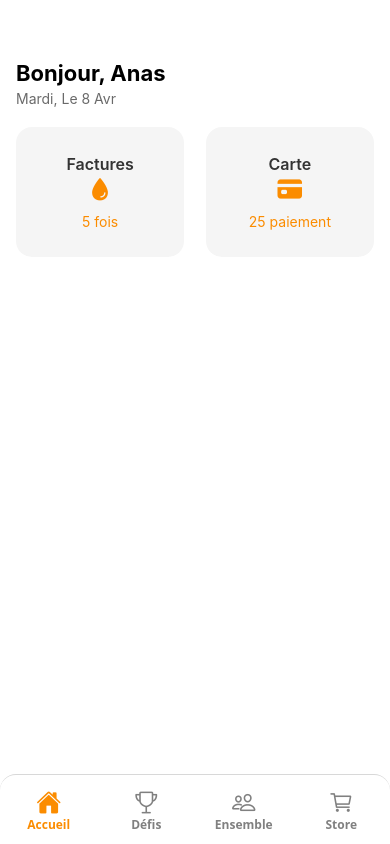
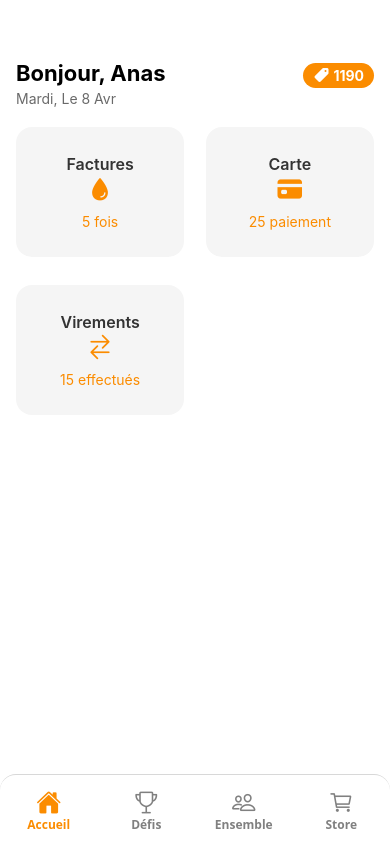
Before and after one commit to OussamaHm12/gamification-frontend, a React Native app: screen /Accueil in a window 390 px wide. Built offline with nearby package versions, Linux system fonts and the light colour scheme.

Commit message:
finalizing

```diff
--- a/navigation/RootNavigator.tsx
+++ b/navigation/RootNavigator.tsx
@@ -5,7 +5,6 @@ import { createNativeStackNavigator } from '@react-navigation/native-stack';
 import TabNavigator from './TabNavigator';
 import FacturesScreen from '../screens/FacturesScreen';
 import VirementsScreen from '../screens/VirementsScreen';
-import ConfirmPurchaseScreen from '../screens/ConfirmPurchaseScreen';
 
 
 export type RootStackParamList = {
@@ -24,7 +23,6 @@ const RootNavigator = () => {
       <Stack.Screen name="Root" component={TabNavigator} />
       <Stack.Screen name="Factures" component={FacturesScreen} />
       <Stack.Screen name="Virements" component={VirementsScreen} />
-      <Stack.Screen name="ConfirmPurchase" component={ConfirmPurchaseScreen} options={{ headerShown: false }}/>
     </Stack.Navigator>
   );
 };
--- a/screens/ConfirmPurchaseScreen.tsx
+++ /dev/null
@@ -1,142 +0,0 @@
-import React from 'react';
-import {
-  View,
-  Text,
-  StyleSheet,
-  Image,
-  FlatList,
-  TouchableOpacity,
-  Alert,
-} from 'react-native';
-import { useRoute, useNavigation } from '@react-navigation/native';
-
-type SelectedItem = {
-  id: string;
-  name: string;
-  points: number;
-  icon: any;
-};
-
-const ConfirmPurchaseScreen = () => {
-  const navigation = useNavigation();
-  const route = useRoute();
-  const { selectedItems } = (route as { params: { selectedItems: SelectedItem[] } }).params;
-
-  const totalPoints = selectedItems.reduce((sum: number, item) => sum + item.points, 0);
-
-  const handleConfirm = () => {
-    Alert.alert('Achat confirmé', 'Votre sélection a bien été validée ✅', [
-      { text: 'OK', onPress: () => navigation.goBack() },
-    ]);
-  };
-
-  const handleCancel = () => {
-    navigation.goBack();
-  };
-
-  return (
-    <View style={styles.container}>
-      <Text style={styles.title}>Confirmation d’achat</Text>
-
-      <FlatList
-        data={selectedItems}
-        keyExtractor={(item) => item.id}
-        contentContainerStyle={{ paddingBottom: 20 }}
-        renderItem={({ item }) => (
-          <View style={styles.itemCard}>
-            <Image source={item.icon} style={styles.icon} />
-            <View style={{ flex: 1, marginLeft: 12 }}>
-              <Text style={styles.itemName}>{item.name}</Text>
-              <Text style={styles.points}>{item.points.toLocaleString()} pts</Text>
-            </View>
-          </View>
-        )}
-      />
-
-      <View style={styles.footer}>
-        <Text style={styles.totalText}>Total : {totalPoints.toLocaleString()} pts</Text>
-        <View style={styles.buttons}>
-          <TouchableOpacity onPress={handleCancel} style={styles.cancelButton}>
-            <Text style={styles.cancelText}>Annuler</Text>
-          </TouchableOpacity>
-          <TouchableOpacity onPress={handleConfirm} style={styles.confirmButton}>
-            <Text style={styles.confirmText}>Valider</Text>
-          </TouchableOpacity>
-        </View>
-      </View>
-    </View>
-  );
-};
-
-export default ConfirmPurchaseScreen;
-
-const styles = StyleSheet.create({
-  container: {
-    flex: 1,
-    backgroundColor: '#F9F5F1',
-    paddingHorizontal: 20,
-    paddingTop: 60,
-  },
-  title: {
-    fontSize: 20,
-    fontWeight: 'bold',
-    marginBottom: 20,
-    textAlign: 'center',
-  },
-  itemCard: {
-    flexDirection: 'row',
-    backgroundColor: '#fff',
-    padding: 14,
-    borderRadius: 12,
-    alignItems: 'center',
-    marginBottom: 12,
-    elevation: 2,
-  },
-  icon: {
-    width: 48,
-    height: 48,
-  },
-  itemName: {
-    fontSize: 16,
-    fontWeight: '600',
-  },
-  points: {
-    fontSize: 14,
-    color: '#FB8C00',
-    marginTop: 4,
-  },
-  footer: {
-    marginTop: 20,
-    alignItems: 'center',
-  },
-  totalText: {
-    fontSize: 16,
-    fontWeight: 'bold',
-    marginBottom: 16,
-  },
-  buttons: {
-    flexDirection: 'row',
-    gap: 12,
-  },
-  confirmButton: {
-    backgroundColor: '#FB8C00',
-    paddingVertical: 10,
-    paddingHorizontal: 20,
-    borderRadius: 10,
-  },
-  confirmText: {
-    color: '#fff',
-    fontWeight: '600',
-    fontSize: 16,
-  },
-  cancelButton: {
-    backgroundColor: '#ddd',
-    paddingVertical: 10,
-    paddingHorizontal: 20,
-    borderRadius: 10,
-  },
-  cancelText: {
-    fontSize: 16,
-    fontWeight: '500',
-  },
-});
--- a/screens/HomeScreen.tsx
+++ b/screens/HomeScreen.tsx
@@ -1,13 +1,14 @@
-// ✅ screens/HomeScreen.tsx
 import React from 'react';
-import { View, Text, StyleSheet, ScrollView } from 'react-native';
+import { View, Text, StyleSheet, ScrollView, Image } from 'react-native';
 import ActivityCard from '../components/ActivityCard';
 import { useNavigation } from '@react-navigation/native';
 import { NativeStackNavigationProp } from '@react-navigation/native-stack';
 import { RootStackParamList } from '../navigation/RootNavigator';
+import { Ionicons } from '@expo/vector-icons';
 
 const HomeScreen = () => {
   const navigation = useNavigation() as NativeStackNavigationProp<RootStackParamList>;
+
   const today = new Date();
   const dayNames = ['Dimanche', 'Lundi', 'Mardi', 'Mercredi', 'Jeudi', 'Vendredi', 'Samedi'];
   const monthNames = ['Jan', 'Fév', 'Mars', 'Avr', 'Mai', 'Juin', 'Juil', 'Aoû', 'Sep', 'Oct', 'Nov', 'Dec'];
@@ -15,9 +16,18 @@ const HomeScreen = () => {
 
   return (
     <ScrollView style={styles.container}>
-      <Text style={styles.greeting}>Bonjour, Anas</Text>
+      {/* Header */}
+      <View style={styles.header}>
+        <Text style={styles.greeting}>Bonjour, Anas</Text>
+        <View style={styles.pointsBox}>
+          <Ionicons name="pricetag" size={16} color="#fff" style={styles.pointsIcon} />
+          <Text style={styles.pointsText}>1190</Text>
+        </View>
+      </View>
+
       <Text style={styles.date}>{formattedDate}</Text>
 
+      {/* Cards */}
       <View style={styles.grid}>
         <ActivityCard
           title="Factures"
@@ -29,6 +39,12 @@ const HomeScreen = () => {
           title="Carte"
           value="25 paiement"
           icon="card"
+          onPress={() => navigation.navigate('Virements')}
+        />
+        <ActivityCard
+          title="Virements"
+          value="15 effectués"
+          icon="swap-horizontal"
           onPress={() => navigation.navigate('Virements')}
         />
       </View>
@@ -45,10 +61,31 @@ const styles = StyleSheet.create({
     paddingHorizontal: 16,
     backgroundColor: '#fff',
   },
+  header: {
+    flexDirection: 'row',
+    justifyContent: 'space-between',
+    alignItems: 'center',
+  },
   greeting: {
     fontSize: 22,
     fontWeight: '700',
     marginBottom: 4,
+  },
+  pointsBox: {
+    backgroundColor: '#FB8C00',
+    flexDirection: 'row',
+    alignItems: 'center',
+    paddingHorizontal: 10,
+    paddingVertical: 4,
+    borderRadius: 20,
+    gap: 4,
+  },
+  pointsText: {
+    color: '#fff',
+    fontWeight: 'bold',
+  },
+  pointsIcon: {
+    color: '#fff',
   },
   date: {
     color: '#6a6a6a',
@@ -58,5 +95,6 @@ const styles = StyleSheet.create({
     flexDirection: 'row',
     flexWrap: 'wrap',
     justifyContent: 'space-between',
+    gap: 12,
   },
 });
```
